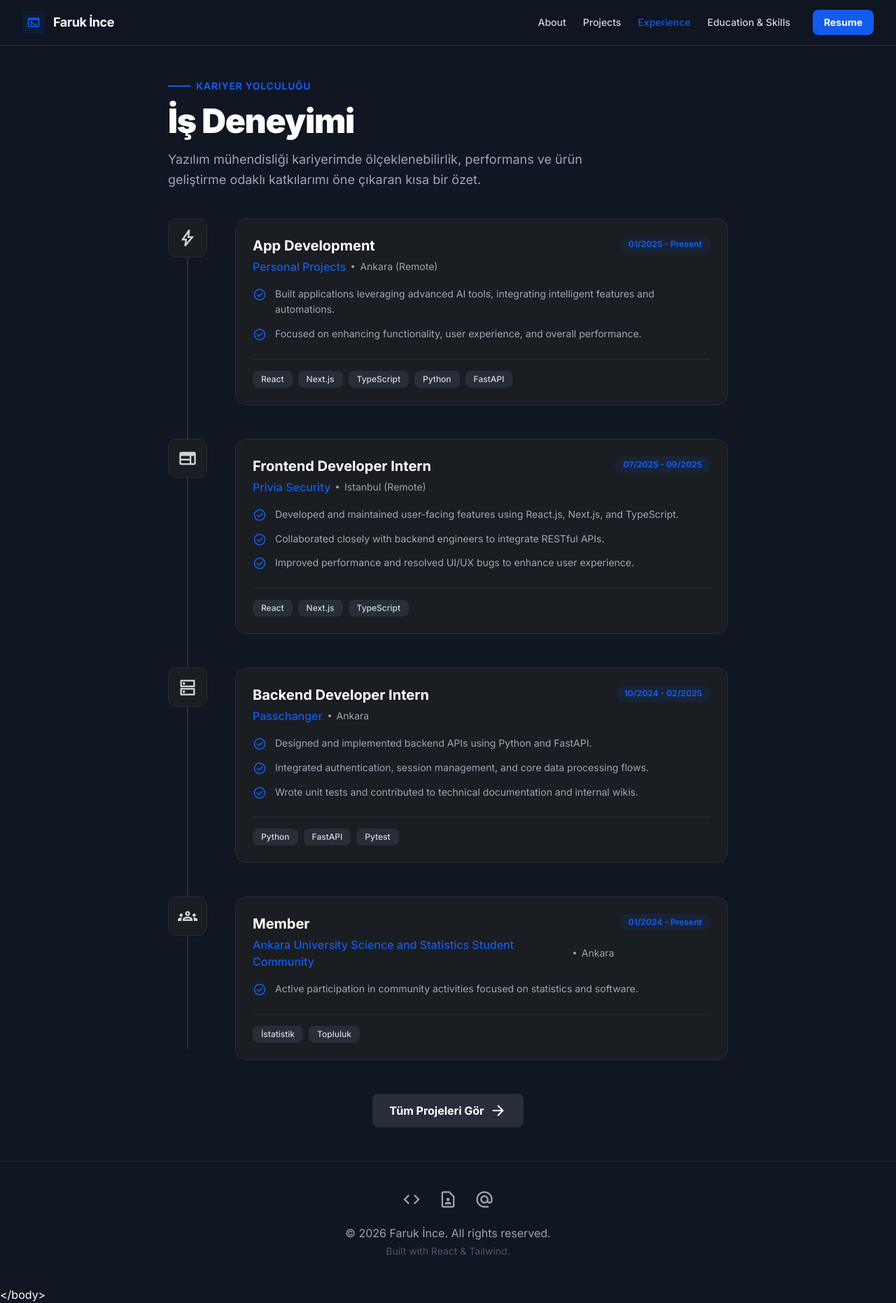
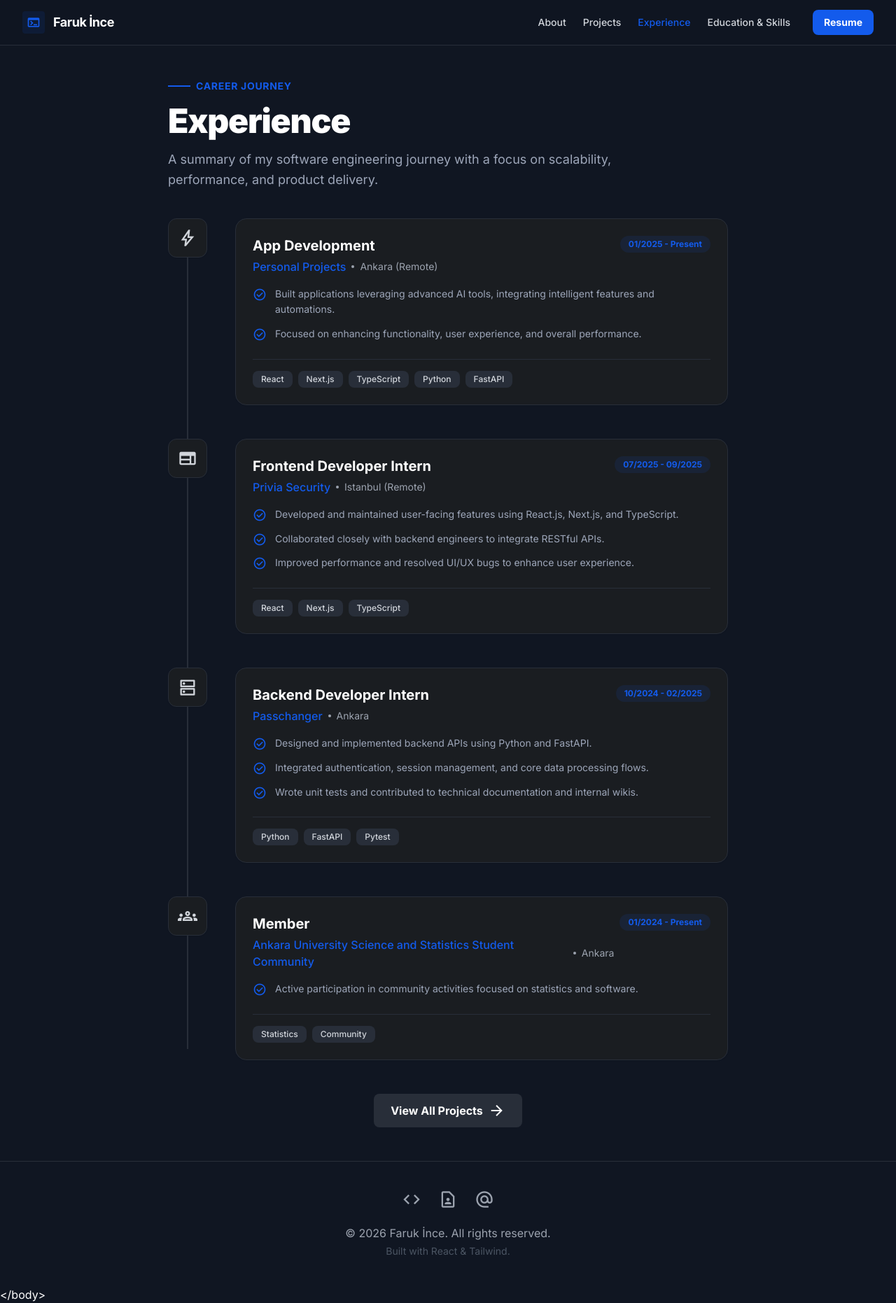
Before and after one commit to farukince/portfolio, a React (Vite) app: page /experience in a window 1280 px wide. Shown: the whole page at 70% size. Built offline with nearby package versions, Linux system fonts and the light colour scheme.

Commit message:
feat: update experience

```diff
--- a/src/pages/Experience.tsx
+++ b/src/pages/Experience.tsx
@@ -56,7 +56,7 @@ const experiences: ExperienceItem[] = [
     achievements: [
       "Active participation in community activities focused on statistics and software."
     ],
-    stack: ["İstatistik", "Topluluk"]
+    stack: ["Statistics", "Community"]
   }
 ];
 
@@ -67,11 +67,11 @@ export default function Experience() {
         <div className="flex flex-col gap-4">
           <div className="flex items-center gap-2 text-primary font-semibold text-sm uppercase tracking-wider">
             <span className="w-8 h-[2px] bg-primary"></span>
-            Kariyer Yolculuğu
+            Career Journey
           </div>
-          <h1 className="text-4xl md:text-5xl font-black leading-tight tracking-tight">İş Deneyimi</h1>
+          <h1 className="text-4xl md:text-5xl font-black leading-tight tracking-tight">Experience</h1>
           <p className="text-gray-500 dark:text-[#9da6b9] text-lg leading-relaxed max-w-2xl">
-            Yazılım mühendisliği kariyerimde ölçeklenebilirlik, performans ve ürün geliştirme odaklı katkılarımı öne çıkaran kısa bir özet.
+            A summary of my software engineering journey with a focus on scalability, performance, and product delivery.
           </p>
         </div>
 
@@ -123,7 +123,7 @@ export default function Experience() {
               href="/projects"
               className="flex min-w-[200px] cursor-pointer items-center justify-center overflow-hidden rounded-lg h-12 px-6 bg-[#282e39] hover:bg-[#323945] text-white text-base font-bold transition-all hover:scale-105"
             >
-            Tüm Projeleri Gör
+              View All Projects
               <span className="material-symbols-outlined ml-2">arrow_forward</span>
             </a>
         </div>
```
Lines whose indentation alone changed are shown as unchanged.
